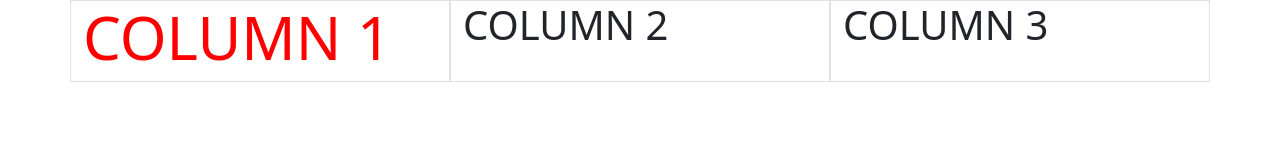
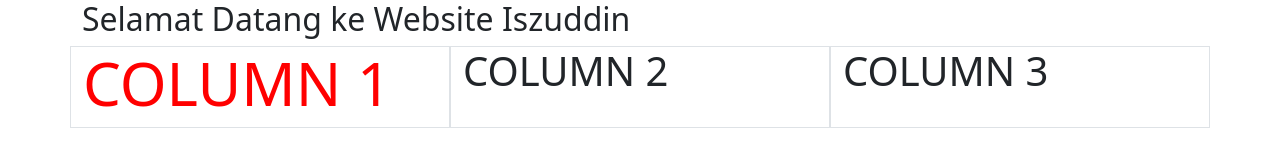
Before and after one commit to kidino/iszuddin-web, a plain HTML site: page index.html in a window 1280 px wide. Drawn offline with nearby package versions, Linux system fonts and the light colour scheme.

Commit message:
tambah welcome
Signed-off-by: Iszuddin Ismail <dino@websegera.my>

```diff
--- a/index.html
+++ b/index.html
@@ -13,7 +13,11 @@
 
     <div class="container">
 
-
+        <div class="row">
+            <div class="col">
+                <h2>Selamat Datang ke Website Iszuddin</h2>
+            </div>
+        </div>
         <div class="row">
 
             <div class="col border"><h1 class="special-h1">COLUMN 1</h1></div>
```
